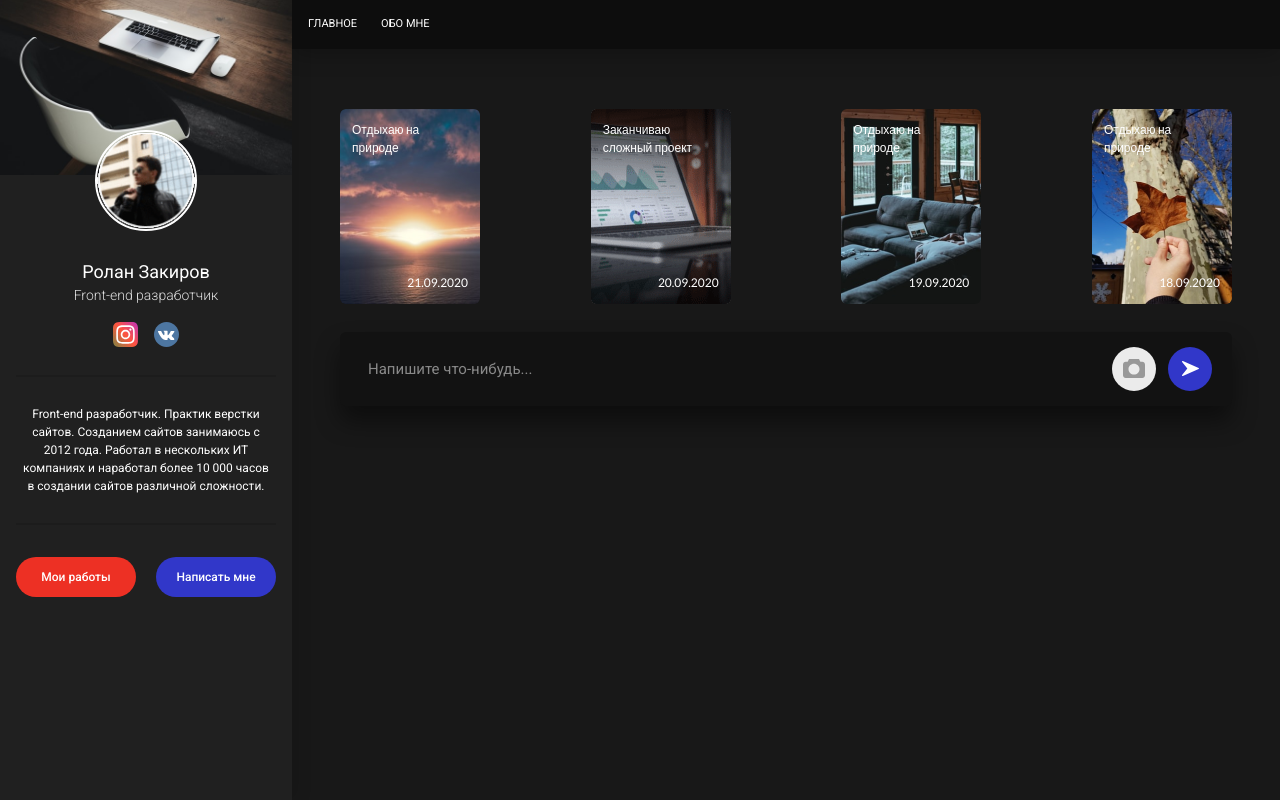
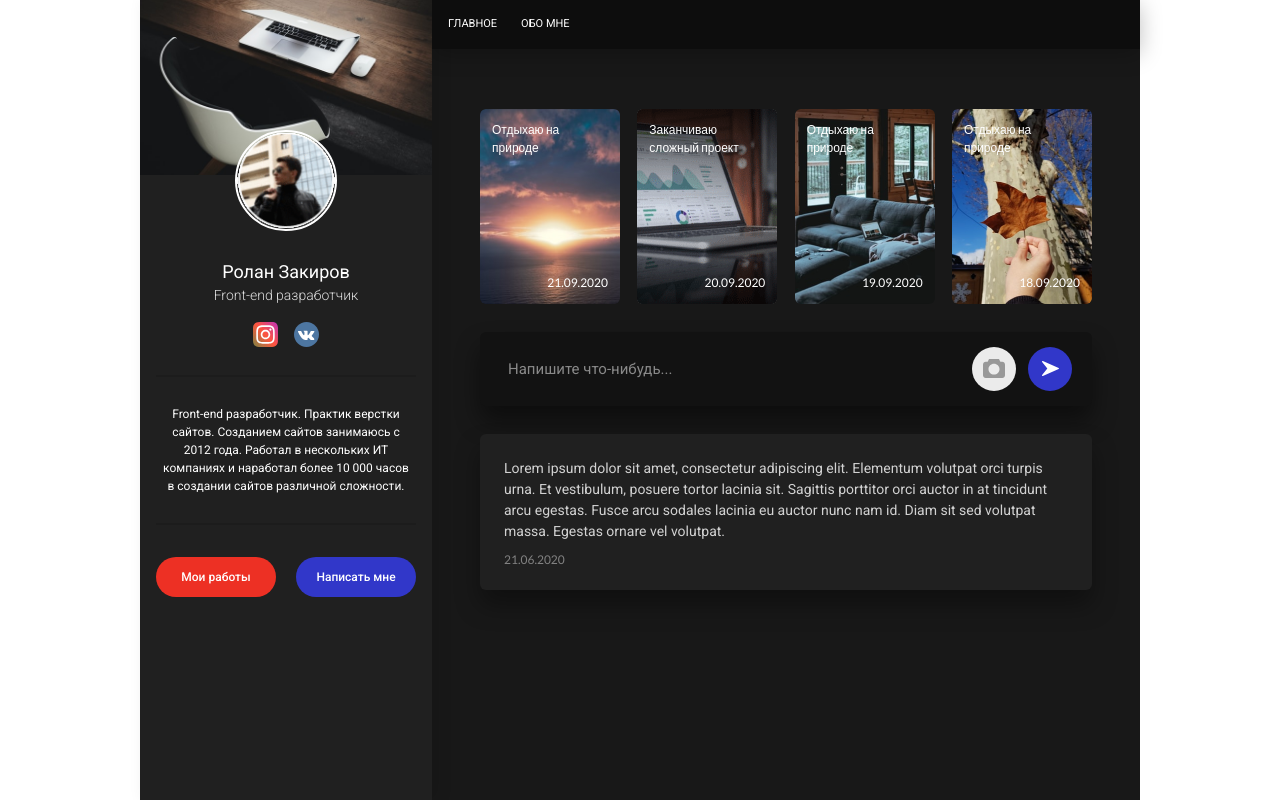
Before and after one commit to martymacv/blog-front-react-js-prj, a React (Vite) app in the folder my_blog/: page / in a window 1280 px wide. Built offline with nearby package versions, Linux system fonts and the light colour scheme.

Commit message:
Static html and css whith Tailwind has been completed

```diff
--- /dev/null
+++ b/my_blog/src/components/SimplePost.jsx
@@ -0,0 +1,16 @@
+function SimplePost() {
+    return (
+        <div className="w-full mt-7 px-12">
+            <div className="flex flex-col gap-3 p-6 bg-[#202020ff] rounded-md shadow-simple-post">
+                <p className="font-roboto text-[#d2d2d2ff] font-[400] text-[14px] leading-[21px] tracking-[0%]">
+                    Lorem ipsum dolor sit amet, consectetur adipiscing elit. Elementum volutpat orci turpis urna. Et vestibulum, posuere tortor lacinia sit. Sagittis porttitor orci auctor in at tincidunt arcu egestas. Fusce arcu sodales lacinia eu auctor nunc nam id. Diam sit sed volutpat massa. Egestas ornare vel volutpat.
+                </p>
+                <span className="font-lato text-[#828282ff] font-[400] text-[12px] leading-[100%] tracking-[0%]">
+                    21.06.2020
+                </span>
+            </div>
+        </div>
+    )
+}
+
+export default SimplePost
--- a/my_blog/src/index.css
+++ b/my_blog/src/index.css
@@ -26,4 +26,5 @@
   --shadow-sidebar: 5px 0px 15px 0px rgba(5, 5, 5, 0.1);
   --shadow-header: 0px 5px 22px 0px rgba(0, 0, 0, 0.25);
   --shadow-add-post: 0px 15px 25px 0px rgba(0, 0, 0, 0.45);
+  --shadow-simple-post: 0px 15px 25px 0px rgba(0, 0, 0, 0.35);
 }
--- a/my_blog/src/pages/Home.jsx
+++ b/my_blog/src/pages/Home.jsx
@@ -2,10 +2,11 @@ import Header from "../components/Header";
 import Sidebar from "../components/sidebar";
 import Stories from "../components/Stories";
 import AddPost from "../components/AddPost";
+import SimplePost from "../components/SimplePost";
 
 function Home() {
   return (
-    <div className="flex flex-row min-h-screen min-w-full bg-[#181818ff]">
+    <div className="flex flex-row min-h-screen min-w-[680px] max-w-[1000px] bg-[#181818ff]">
         <aside className="flex flex-col shadow-sidebar gap-4 min-h-full w-[300px] bg-[#202020ff] items-center">
             <Sidebar/>
         </aside>
@@ -16,6 +17,7 @@ function Home() {
             <main className="flex flex-col w-full items-center">
                 <Stories></Stories>
                 <AddPost></AddPost>
+                <SimplePost></SimplePost>
             </main>
         </div>
     </div>
```
